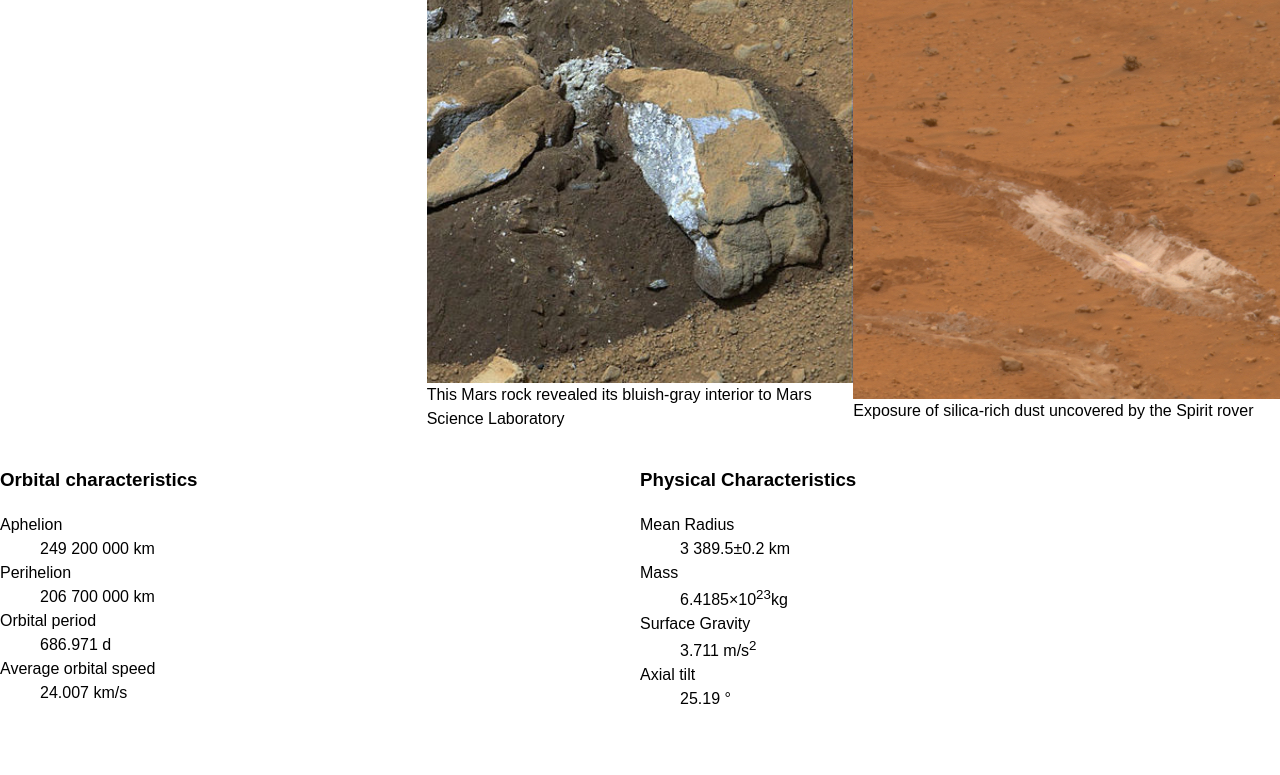
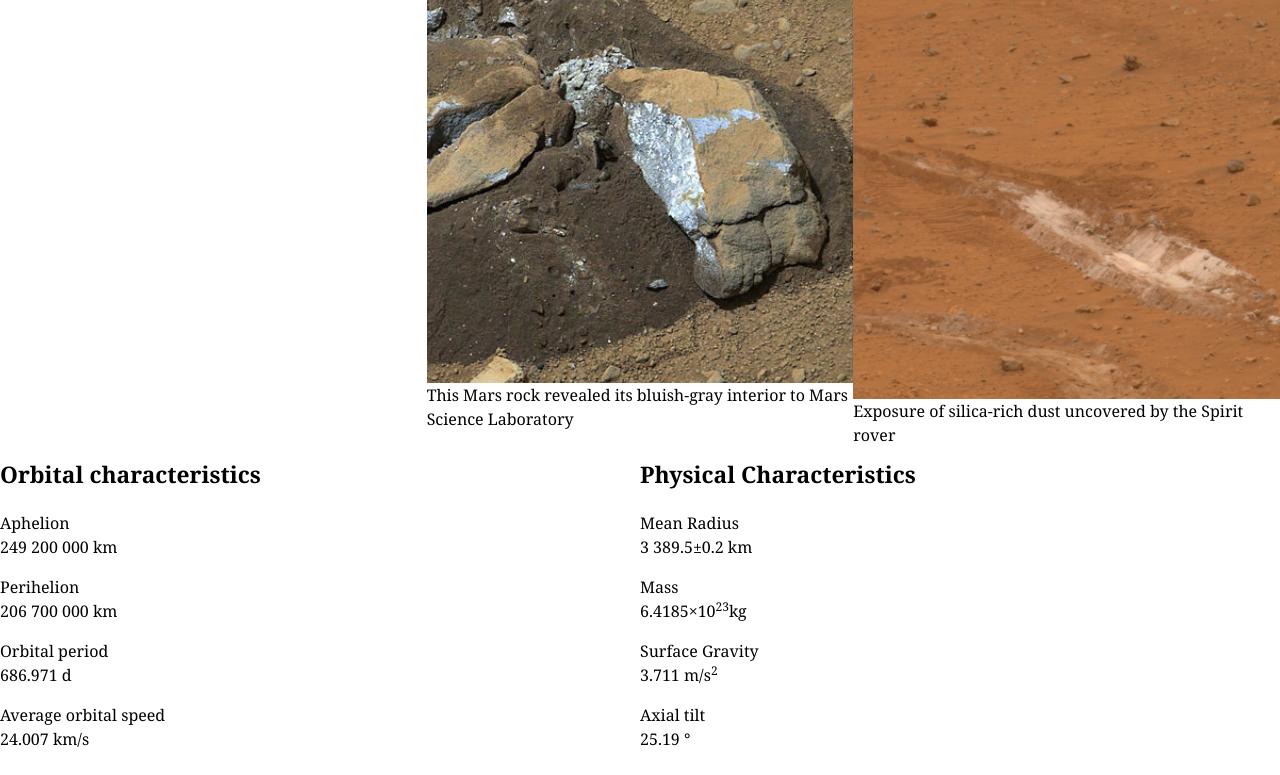
Before and after one commit to ccmadrid/dsn1675-planet-website, a plain HTML site: page index.html in a window 1280 px wide. Shown: the part 526-1301 px from the top of the page. Before the commit the page ends 1253 px from the top, so only its background shows below. Drawn offline with Linux system fonts and the light colour scheme; files that its build step writes are made by us from their sources.

Commit message:
link type.css

```diff
--- a/css/main.css
+++ b/css/main.css
@@ -59,9 +59,9 @@ body {
     margin: 1em 0;
 }
 
-/*.infolist dd {
+.infolist dd {
     margin: 0 0 1em;
-}*/
+}
 
 @media only screen and (min-width: 25em){
 
--- a/index.html
+++ b/index.html
@@ -1,11 +1,12 @@
 <!DOCTYPE html>
 <html lang="en-ca">
 <head>
-  <meta charset="utf-8">
-  <title>Mars</title>
-  <meta name="viewport" content="width=device-width,initial-scale=1">
-  <link href="css/grids.css" rel="stylesheet">
-  <link href="css/main.css" rel="stylesheet">
+    <meta charset="utf-8">
+    <title>Mars</title>
+    <meta name="viewport" content="width=device-width,initial-scale=1">
+    <link href="css/grids.css" rel="stylesheet">
+    <link href="css/main.css" rel="stylesheet">
+    <link href="css/type.css" rel="stylesheet">
 </head>
 <body>
     <header class="header unit-xs-1">
```
